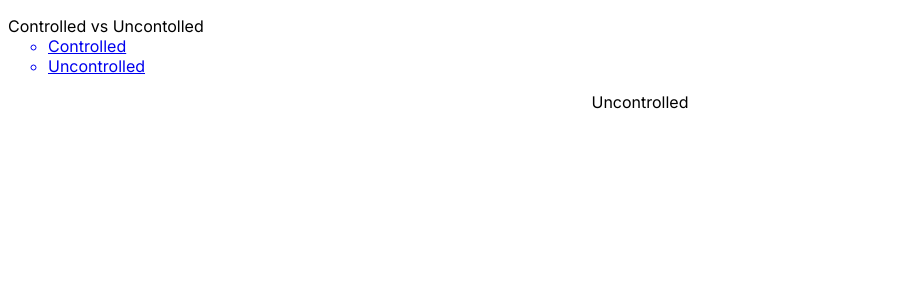
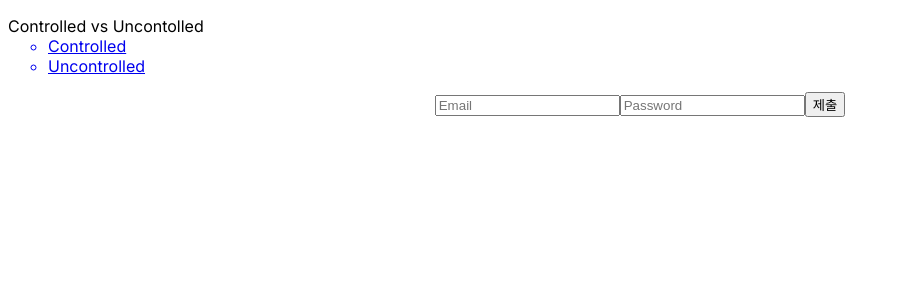
Before and after one commit to SeolJaeHyeok/DIRKR-examples, a Next.js app: page /controlled-uncontrolled/uncontrolled in a window 1280 px wide. Shown: the top 300 px of the page, without its empty margins (0-899 px from the left). Built offline with nearby package versions, Linux system fonts and the light colour scheme.

Commit message:
controlled, uncontrolled component

```diff
--- a/app/controlled-uncontrolled/uncontrolled/page.tsx
+++ b/app/controlled-uncontrolled/uncontrolled/page.tsx
@@ -1,4 +1,22 @@
+"use client"
+import { useState } from "react"
+
+const UncontrolledInput= ({defaultValue, placeholder}: {defaultValue: string, placeholder: string}) => {
+  const [value, setValue] = useState(defaultValue);
+  console.log('Uncontrolled Component')
+  return <input value={value} onChange={(e) => setValue(e.target.value)} placeholder={placeholder}/>
+}
+
+const LoginForm = () => {
+  return <form>
+    <UncontrolledInput defaultValue='' placeholder="Email"/>
+    <UncontrolledInput defaultValue='' placeholder='Password'/>
+    <button>제출</button>
+  </form>
+}
+
+
 export default function Page() {
 
-  return <div>Uncontrolled</div>
+  return <LoginForm />
 }
```
Also changed, not shown: app/controlled-uncontrolled/controlled/page.tsx (+21 -1 lines).
